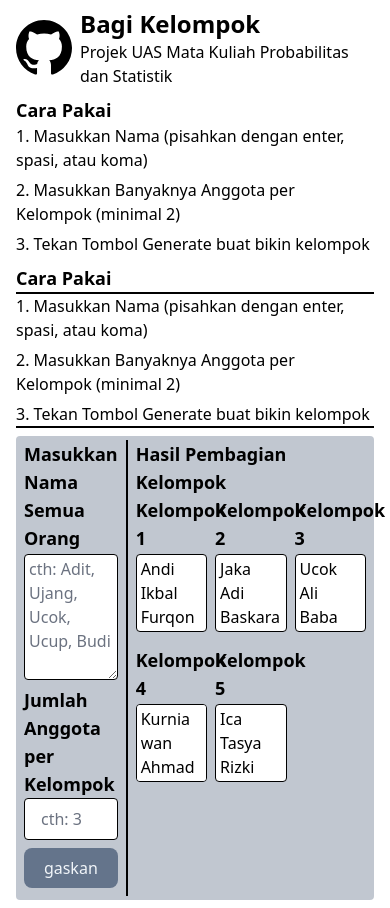
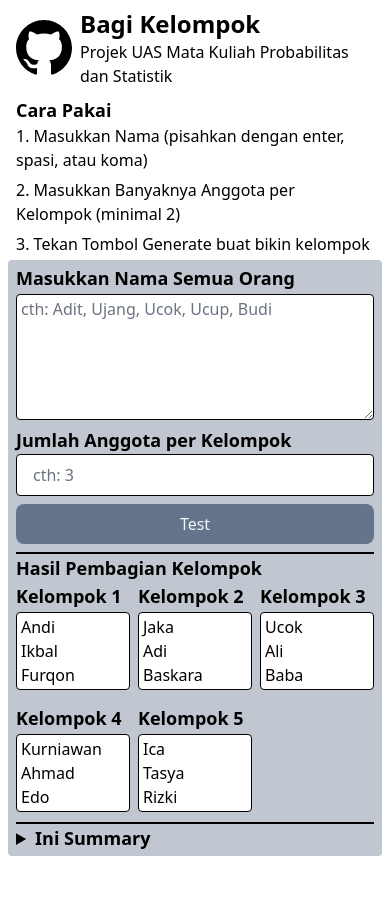
Before and after one commit to rikarani/bagi-kelompok, a React (Vite) app: page / in a window 390 px wide. After the commit the page ends 860 px from the top, so only its background shows below. Built offline with nearby package versions, Linux system fonts and the light colour scheme.

Commit message:
ngasih responsive, perubahan gedelah pokoknya

```diff
--- a/src/components/Main.tsx
+++ b/src/components/Main.tsx
@@ -1,10 +1,14 @@
 import React, { useRef } from "react";
-import Usage from "./Usage";
 import Textarea from "../partials/Textarea";
 import Input from "../partials/Input";
 import Button from "../partials/Button";
+import Hasil from "./Hasil";
+import Summary from "./Summary";
+
+// type Test = never[] | string[] | string[][] | string | undefined;
 
 function Main(): React.JSX.Element {
+  // const [data, setData] = useState<Test>([]);
   const textareaRef = useRef<HTMLTextAreaElement>(null);
   const inputRef = useRef<HTMLInputElement>(null);
 
@@ -17,44 +21,31 @@ function Main(): React.JSX.Element {
   ];
 
   return (
-    <div className="w-full divide-y-2 divide-black px-2 py-1">
-      {/* Cara Pakai */}
-      <Usage />
-      {/* Cara Pakai */}
+    <div className="divide-y-2 divide-black rounded bg-slate-500/40 px-2 py-1">
+      <div className="mb-1 divide-y-2 divide-black">
+        {/* Inputan */}
+        <div className="w-full">
+          <Textarea ref={textareaRef} baris={5} label="Masukkan Nama Semua Orang" placeholder="cth: Adit, Ujang, Ucok, Ucup, Budi" />
 
-      <div>
-        <div className="mt-2 flex divide-x-2 divide-black rounded bg-slate-500/40 px-2 py-1">
-          {/* Inputan */}
-          <div className="mr-2 w-1/2">
-            <div className=" flex w-full flex-col">
-              <Textarea baris={5} label="Masukkan Nama Semua Orang" placeholder="cth: Adit, Ujang, Ucok, Ucup, Budi" ref={textareaRef} />
-
+          <div className="sm:flex sm:gap-2">
             <Input ref={inputRef} label="Jumlah Anggota per Kelompok" placeholder="cth: 3" />
-              <Button onClick={() => alert("Selamat, Aplikasi Gagal")} text="gaskan" />
+            <Button onClick={() => alert("Selamat, Aplikasi Gagal")} text="Test" />
           </div>
         </div>
         {/* Inputan */}
 
         {/* Hasil */}
         <div>
-            <div className="ml-2">
-              <h6 className="text-lg font-semibold">Hasil Pembagian Kelompok</h6>
-              <div className="grid grid-cols-3 gap-2">
-                {testData.map((data: string[], index: number) => {
-                  const member: string = data.join(" ").replace(/\s+/g, "\n");
-
-                  return (
-                    <div key={index}>
-                      <Textarea value={member} label={`Kelompok ${index + 1}`} baris={3} readonly={true} resize={false} />
-                    </div>
-                  );
-                })}
-              </div>
-            </div>
+          <Hasil sourceData={testData} />
         </div>
         {/* Hasil */}
       </div>
+
+      {/* Summary */}
+      <div>
+        <Summary sourceData={testData} />
       </div>
+      {/* Summary */}
     </div>
   );
 }
```
Lines whose indentation alone changed are shown as unchanged.
